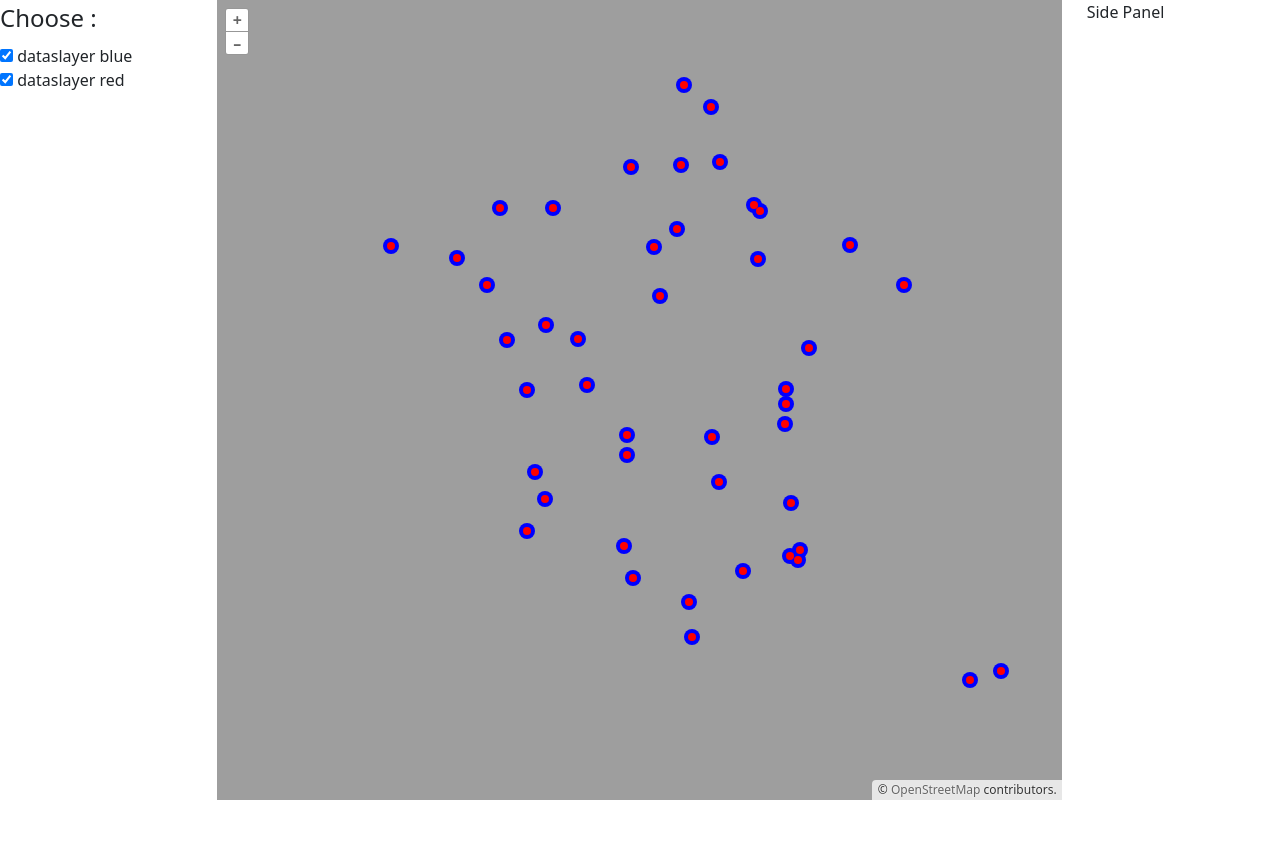
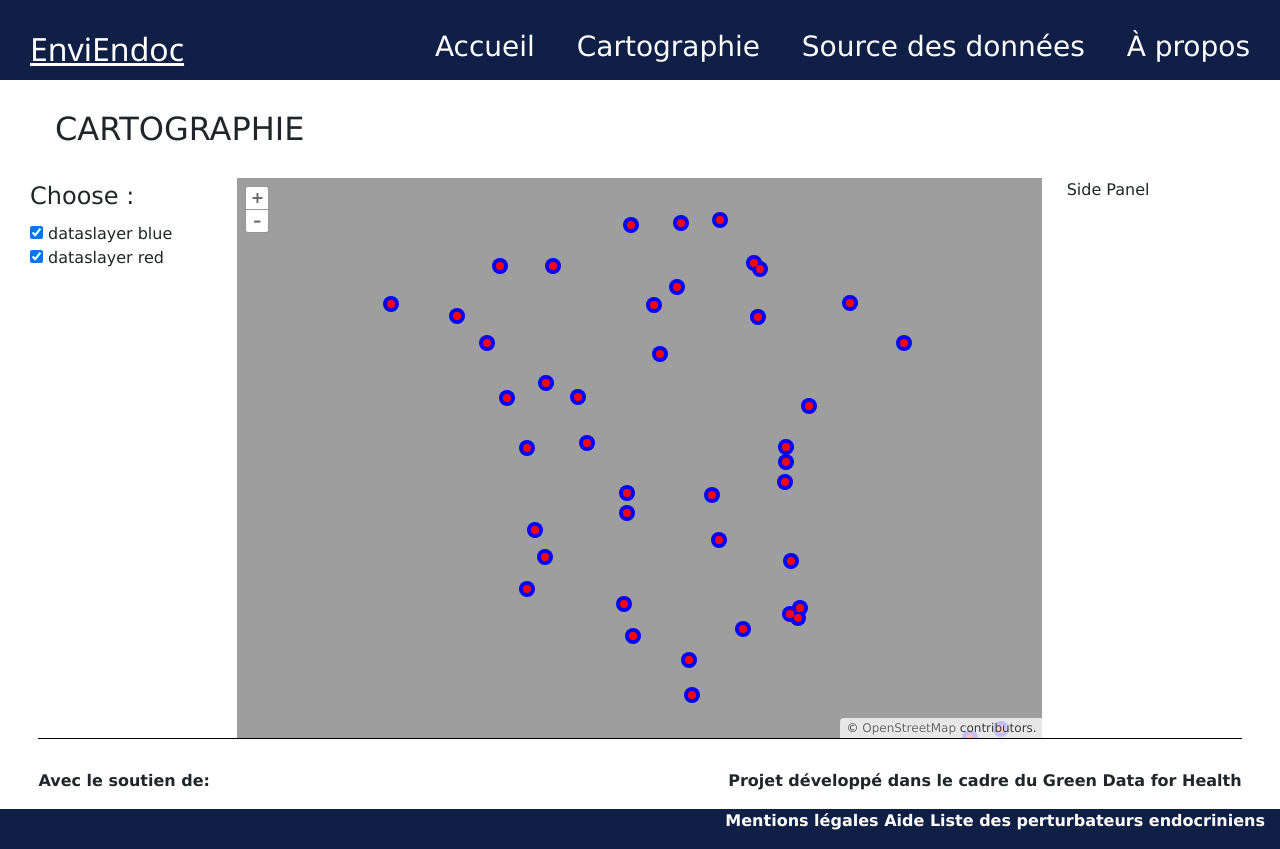
Before and after one commit to LunaGraphica90/EnviEndoc, a website built with Vite: page my-app/index.html in a window 1280 px wide. Before the commit the page ends 800 px from the top, so only its background shows below. Built offline with nearby package versions, Linux system fonts and the light colour scheme.

Commit message:
dégrossissement intégration , variables et tout

```diff
--- /dev/null
+++ b/my-app/function.js
@@ -0,0 +1,3 @@
+function NavigationAccueil(){
+    navigate('http://localhost:5173/#');
+}
--- a/my-app/index.html
+++ b/my-app/index.html
@@ -4,11 +4,25 @@
     <meta charset="UTF-8" />
     <link rel="icon" type="image/x-icon" href="https://openlayers.org/favicon.ico" />
     <meta name="viewport" content="width=device-width, initial-scale=1.0" />
+    <link rel="stylesheet" media="screen" type="text/css" href="style.css"/>
     <link href="https://cdn.jsdelivr.net/npm/bootstrap@5.2.3/dist/css/bootstrap.min.css" rel="stylesheet" integrity="sha384-rbsA2VBKQhggwzxH7pPCaAqO46MgnOM80zW1RWuH61DGLwZJEdK2Kadq2F9CUG65" crossorigin="anonymous">
     <title>Using OpenLayers with Vite</title>
-
   </head>
   <body>
+    <!--enlever si pas de scripts routeur-->
+    <div id="app" >
+      <header>
+        <!--enlever h1 integrer logo-->
+        <h1 class="header__logo" onclick="NavigationAccueil()">EnviEndoc</h1>
+        <div class="header__menu">
+        <a class="header__menu-links" href="#"><h3>Accueil</h3></a>
+        <a class="header__menu-links" href="#"><h3>Cartographie</h3></a>
+        <a class="header__menu-links" href="#"><h3>Source des données</h3></a>
+        <a class="header__menu-links" href="#"><h3>À propos</h3></a>
+    </div>
+    </header>
+    <div class="main">
+    <div class="main__title">CARTOGRAPHIE</div>
     <div class="row">
         <div class="sidebar-left col-2">
             <fieldset>
@@ -37,8 +51,21 @@
             <div id="content"></div>
         </div>
     </div>
-
+    </div>
+    <footer class="footer">
+      <div class="footer__soutiens">
+      <p>Avec le soutien de: </p>
+        <p>Projet développé dans le cadre du Green Data for Health</p>
+      </div>
+      <div class="hyperfooter">
+      <a>Mentions légales</a>
+      <a>Aide</a>
+      <a>Liste des perturbateurs endocriniens</a>
+      </div>
+    </footer>
+    </div>
     <script type="module" src="./main.js"></script>
+    <!-- tests intégrations js => <script type="text/javascript" src="./function.js"></script>-->
     <script src="https://cdn.jsdelivr.net/npm/bootstrap@5.2.3/dist/js/bootstrap.bundle.min.js" integrity="sha384-kenU1KFdBIe4zVF0s0G1M5b4hcpxyD9F7jL+jjXkk+Q2h455rYXK/7HAuoJl+0I4" crossorigin="anonymous"></script>
   </body>
 </html>
--- a/my-app/main.js
+++ b/my-app/main.js
@@ -12,7 +12,6 @@ import VectorSource from 'ol/source/Vector';
 // Centre carte sur centre de la France
 const franceLat = [1.52, 46.36];
 const franceWebMercator = fromLonLat(franceLat);
-
 
 /// Import des données
 const datas = './datas/CNEP_test.json';
--- a/my-app/style.css
+++ b/my-app/style.css
@@ -1,6 +1,25 @@
 @import "node_modules/ol/ol.css";
 
+/* Déclarations de variable pour uniformiser les pages,
+ couleurs, polices etc
+
+
+
+ changer couleurs avec les exactes*/
+:root{
+  --title-font: 'Segoe UI', Tahoma, Geneva, Verdana, sans-serifs;
+  --main-font: 'Lucida Sans', 'Lucida Sans Regular', 'Lucida Grande', 'Lucida Sans Unicode', Geneva, Verdana, sans-serif;
+  --containers-bg-color: rgb(15, 31, 69);
+  --font-size-textes: 1rem;
+  --font-size-menu: clamp(0.75rem, 1.0vw + 0.25rem, 0.9rem);
+  --font-size-logo: 2rem;
+  --font-titles-color: rgb(255, 255, 255);
+  --font-hover-color: rgb(219, 252, 219) ;
+}
+/*police: Montserrat*/
+
 html, body {
+  font-family: var(--main-font);
   margin: 0;
   height: 100%;
 }
@@ -9,5 +28,86 @@ html, body {
   top: 0;
   bottom: 0; */
   width: 100%;
-  height:100vh;
+  height:70vh;
 }
+
+
+
+header {
+  padding: 30px;
+  display: grid;
+  grid-template-columns: 3;
+
+  max-width: 100%;
+  background-color: var(--containers-bg-color);
+  height: 10vh;
+  color: #ffffff;
+
+}
+.header__logo {
+  color: var(--font-titles-color);
+  font-family: var(--title-font);
+  font-weight: 100;
+  font-size: var(--font-size-logo);
+  text-decoration: underline var(--font-titles-color);
+}
+.header__menu {
+grid-column: 3/3;
+display: inline-flex;
+flex-wrap: wrap;
+justify-content: space-between;
+}
+.header__menu-links {
+  text-decoration: none;
+  max-width: 100%;
+  color: var(--font-titles-color);
+  font-size: var(--font-size-menu);
+}
+.header__menu-links:hover{
+  color: var(--font-hover-color);
+  background-color: rgba(127, 255, 212, 0.1);
+  border-radius: 15px;
+}
+.main{
+  padding-inline: 30px;
+}
+.main__title {
+  font-size: var(--font-size-logo);
+  font-weight: 500;
+  padding: 25px;
+}
+.footer {
+  font-size: var(--font-size-textes);
+  font-weight: 800;
+  display: grid;
+  grid-template-rows: 2/2;
+  grid-template-columns: 3/3;
+}
+.footer__soutiens {
+  border-top: black solid 1px;
+  margin-inline: 3vw;
+  display: inline-flex;
+  grid-row: 1/1;
+  grid-column: 1/3;
+  flex-wrap: wrap;
+  justify-content: space-between;
+  padding-top: 30px;
+}
+
+.hyperfooter {
+  text-align: end;
+  grid-row: 2/2;
+  grid-column: 1/3;
+  background-color: var(--containers-bg-color);
+  color: var(--font-titles-color);
+  width: 100%;
+  height: 5vh;
+  padding-inline: 15px;
+  font-size: var(--font-size-textes);
+}
+@media screen and (max-width: 800px){
+  .header {
+    height: 8vh;
+  }
+
+}
```
Also changed, not shown: my-app/about.html (added, +9 -0 lines), my-app/home.html (added, +37 -0 lines), my-app/script.js (added, +71 -0 lines).
